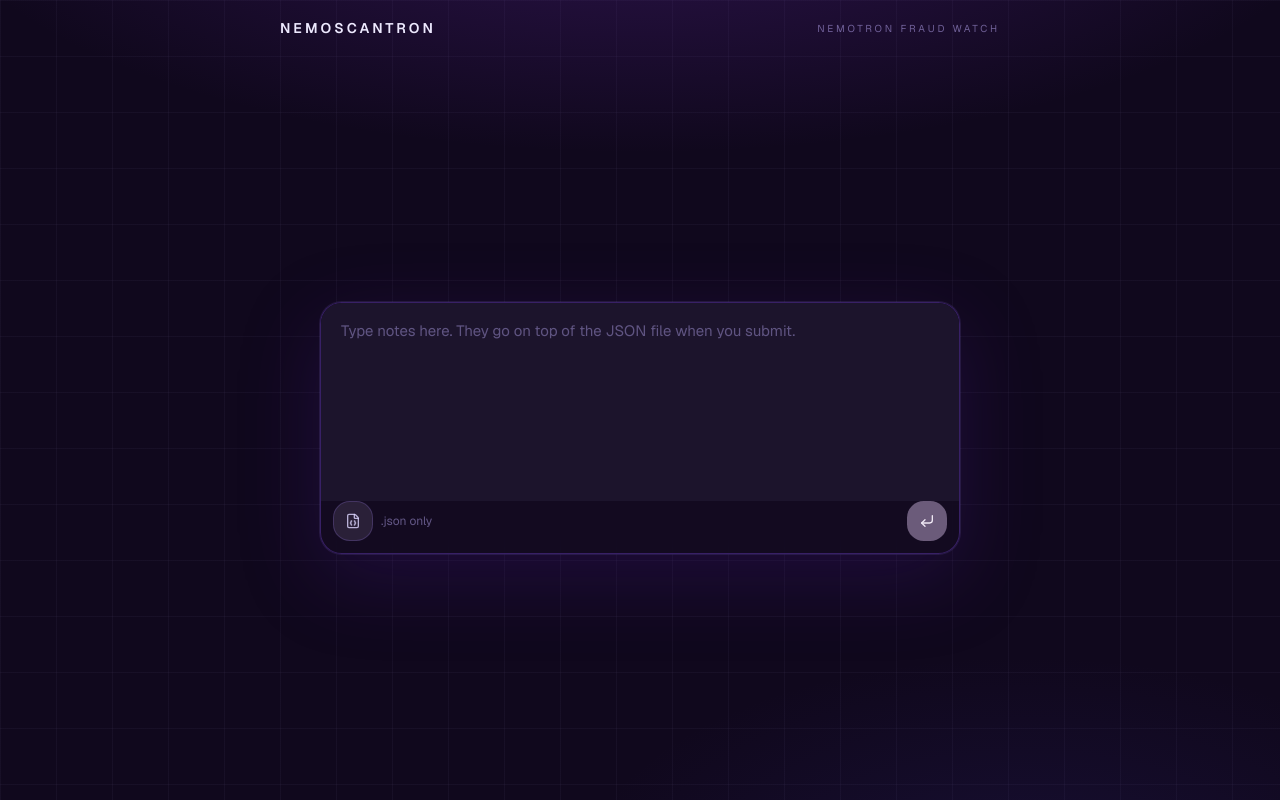
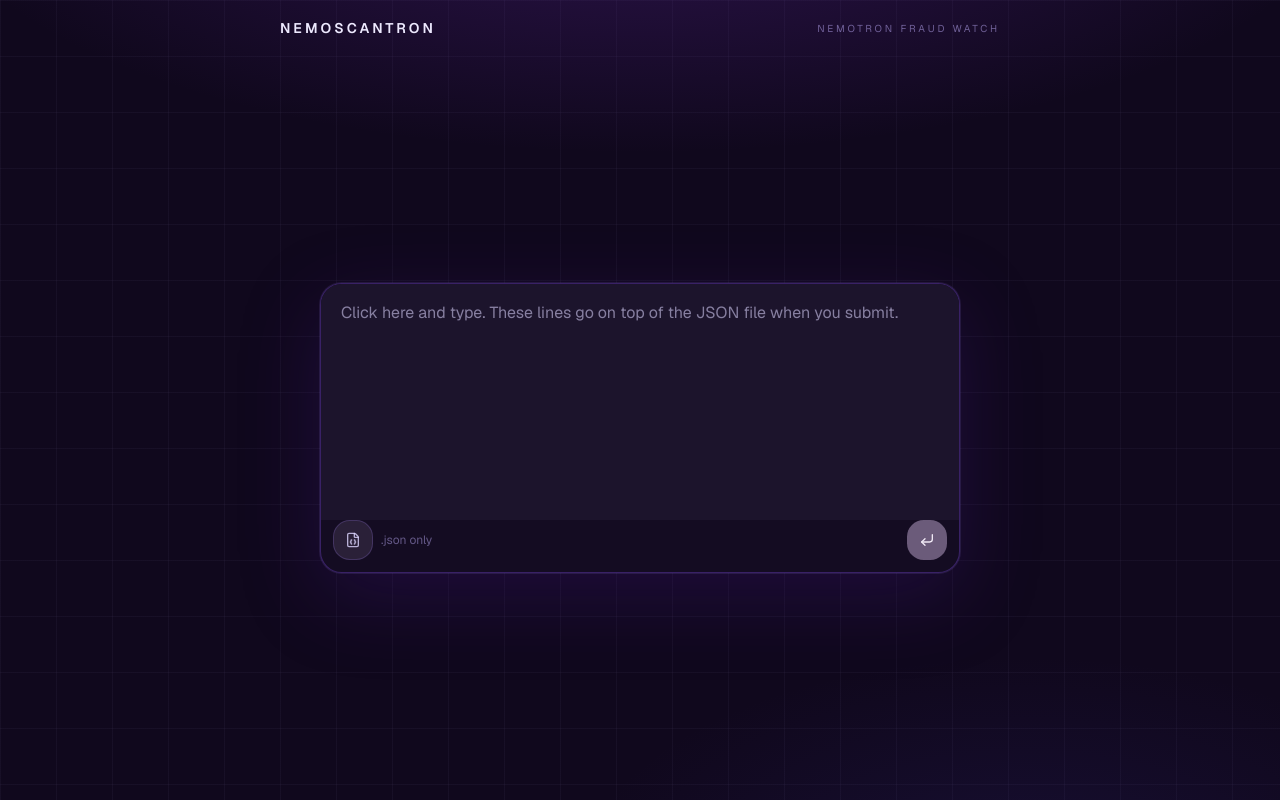
Before and after one commit to chrisyang-gg/NemoScantron, a Next.js app: page / in a window 1280 px wide. Built offline with nearby package versions, Linux system fonts and the light colour scheme.

Commit message:
Let the notes box accept typing before submit
Stop controlling the textarea from React, drop the wrapping form, and keep file drop on the upload button so the caret is not stolen.

Co-authored-by: mcqy999 <mcqy999@gmail.com>

```diff
--- a/src/app/globals.css
+++ b/src/app/globals.css
@@ -100,4 +100,9 @@
   html {
     @apply font-sans;
   }
+  textarea#composer-notes {
+    pointer-events: auto;
+    user-select: text;
+    -webkit-user-select: text;
+  }
 }
--- a/src/app/layout.tsx
+++ b/src/app/layout.tsx
@@ -1,6 +1,5 @@
 import type { Metadata } from "next";
 import { Geist, Geist_Mono } from "next/font/google";
-import { TooltipProvider } from "@/components/ui/tooltip";
 import { SiteHeader } from "@/components/site/header";
 import { SiteFooter } from "@/components/site/footer";
 import "./globals.css";
@@ -31,11 +30,9 @@ export default function RootLayout({ children }: LayoutProps<"/">) {
       className={`${geistSans.variable} ${geistMono.variable} dark h-full antialiased`}
     >
       <body className="min-h-full flex flex-col bg-background text-foreground">
-        <TooltipProvider>
-          <SiteHeader />
-          <main className="flex flex-1 flex-col">{children}</main>
-          <SiteFooter />
-        </TooltipProvider>
+        <SiteHeader />
+        <main className="flex flex-1 flex-col">{children}</main>
+        <SiteFooter />
       </body>
     </html>
   );
--- a/src/components/site/composer.tsx
+++ b/src/components/site/composer.tsx
@@ -1,38 +1,39 @@
 "use client";
 
-import { useEffect, useRef, useState } from "react";
+import { useRef, useState } from "react";
 import { CornerDownLeft, FileJson, Loader2, X } from "lucide-react";
 import { cn } from "@/lib/utils";
 import type { AttachedJson } from "@/lib/pipeline/client-scan";
 
 export function Composer({
-  text,
+  initialText,
   file,
   locked,
   busy,
   error,
-  onText,
   onFile,
   onReject,
   onSubmit,
 }: {
-  text: string;
+  initialText: string;
   file: AttachedJson | null;
   locked: boolean;
   busy: boolean;
   error: string | null;
-  onText: (value: string) => void;
   onFile: (file: AttachedJson | null) => void;
   onReject: (message: string) => void;
-  onSubmit: () => void;
+  onSubmit: (notes: string) => void;
 }) {
-  const inputRef = useRef<HTMLInputElement>(null);
   const textRef = useRef<HTMLTextAreaElement>(null);
   const [dragging, setDragging] = useState(false);
 
-  useEffect(() => {
+  function notes() {
+    return textRef.current?.value ?? "";
+  }
+
+  function focusNotes() {
     if (!locked) textRef.current?.focus();
-  }, [locked]);
+  }
 
   async function takeFile(next: File | undefined) {
     if (!next || locked) return;
@@ -61,64 +62,76 @@ export function Composer({
   }
 
   return (
-    <form
+    <div
       className={cn(
-        "relative flex w-full flex-col overflow-hidden rounded-2xl border bg-[#140c22]/80 shadow-[0_0_0_1px_rgba(167,139,250,0.12),0_24px_80px_rgba(76,29,149,0.25)] backdrop-blur-md transition-all duration-700",
-        dragging && !locked && "border-violet-400/70 shadow-[0_0_40px_rgba(167,139,250,0.35)]",
-        locked
-          ? "border-violet-950/80 opacity-55"
-          : "border-violet-500/30 hover:border-violet-400/40",
+        "relative z-20 flex w-full flex-col overflow-hidden rounded-2xl border bg-[#140c22] shadow-[0_0_0_1px_rgba(167,139,250,0.12),0_24px_80px_rgba(76,29,149,0.25)]",
+        dragging && !locked && "border-violet-400/70",
+        locked ? "border-violet-950/80 opacity-55" : "border-violet-500/30",
       )}
-      onSubmit={(event) => {
+      onMouseDown={(event) => {
+        const target = event.target as HTMLElement;
+        if (target.closest("button, input, textarea, label, a")) return;
         event.preventDefault();
-        if (!locked && !busy) onSubmit();
-      }}
-      onDragEnter={(event) => {
-        event.preventDefault();
-        if (!locked) setDragging(true);
-      }}
-      onDragOver={(event) => event.preventDefault()}
-      onDragLeave={() => setDragging(false)}
-      onDrop={(event) => {
-        event.preventDefault();
-        setDragging(false);
-        void takeFile(event.dataTransfer.files[0]);
+        focusNotes();
       }}
     >
+      <label htmlFor="composer-notes" className="sr-only">
+        Notes to put on top of the JSON file
+      </label>
       <textarea
+        id="composer-notes"
         ref={textRef}
-        value={text}
-        onChange={(event) => onText(event.target.value)}
-        readOnly={locked}
-        rows={7}
+        name="notes"
+        defaultValue={initialText}
+        autoFocus
+        autoComplete="off"
+        autoCorrect="on"
         spellCheck
-        placeholder="Type notes here. They go on top of the JSON file when you submit."
-        className="min-h-[168px] w-full resize-none bg-[#1c142c] px-5 pt-4 pb-3 text-[15px] leading-relaxed text-violet-50 caret-violet-100 outline-none selection:bg-violet-500/40 placeholder:text-violet-300/40 read-only:cursor-default read-only:text-violet-200/70"
+        rows={8}
+        tabIndex={0}
+        {...(locked ? { readOnly: true } : {})}
+        placeholder="Click here and type. These lines go on top of the JSON file when you submit."
+        className="relative z-20 min-h-[180px] w-full cursor-text resize-none border-0 bg-[#1c142c] px-5 pt-4 pb-3 text-[16px] leading-relaxed text-violet-50 caret-violet-100 outline-none select-text selection:bg-violet-500/40 placeholder:text-violet-200/55"
         onKeyDown={(event) => {
           if ((event.metaKey || event.ctrlKey) && event.key === "Enter" && !locked && !busy) {
             event.preventDefault();
-            onSubmit();
+            onSubmit(notes());
           }
         }}
       />
 
-      {dragging && !locked ? (
-        <div className="pointer-events-none absolute inset-0 flex items-center justify-center bg-violet-950/50 text-sm text-violet-100">
-          Drop a .json file
-        </div>
-      ) : null}
-
-      <div className="flex items-center justify-between px-3 pb-3">
+      <div className="relative z-20 flex items-center justify-between px-3 pb-3">
         <div className="flex min-w-0 items-center gap-2">
-          <button
-            type="button"
-            disabled={locked || busy}
-            onClick={() => inputRef.current?.click()}
-            className="flex size-10 items-center justify-center rounded-xl border border-violet-400/20 bg-[#2a2038] text-violet-200/80 transition hover:bg-[#342848] disabled:pointer-events-none"
-            aria-label="Upload JSON file"
+          <label
+            className={cn(
+              "flex size-10 cursor-pointer items-center justify-center rounded-xl border border-violet-400/20 bg-[#2a2038] text-violet-200/80 transition hover:bg-[#342848]",
+              (locked || busy) && "pointer-events-none opacity-50",
+            )}
+            onDragEnter={(event) => {
+              event.preventDefault();
+              if (!locked) setDragging(true);
+            }}
+            onDragOver={(event) => event.preventDefault()}
+            onDragLeave={() => setDragging(false)}
+            onDrop={(event) => {
+              event.preventDefault();
+              setDragging(false);
+              void takeFile(event.dataTransfer.files[0]);
+            }}
           >
             <FileJson className="size-4" />
-          </button>
+            <input
+              type="file"
+              accept=".json,application/json"
+              hidden
+              disabled={locked}
+              onChange={(event) => {
+                void takeFile(event.target.files?.[0]);
+                event.target.value = "";
+              }}
+            />
+            <span className="sr-only">Upload JSON file</span>
+          </label>
           {file ? (
             <span className="flex min-w-0 items-center gap-1.5 rounded-full border border-violet-400/20 bg-violet-500/10 px-2.5 py-1 text-xs text-violet-100">
               <span className="truncate">{file.name}</span>
@@ -135,20 +148,9 @@ export function Composer({
             </span>
           ) : (
             <span className="hidden text-xs text-violet-300/45 sm:inline">
-              .json only
+              {dragging ? "Drop JSON" : ".json only"}
             </span>
           )}
-          <input
-            ref={inputRef}
-            type="file"
-            accept=".json,application/json"
-            className="sr-only"
-            disabled={locked}
-            onChange={(event) => {
-              void takeFile(event.target.files?.[0]);
-              event.target.value = "";
-            }}
-          />
         </div>
 
         {locked ? (
@@ -157,8 +159,9 @@ export function Composer({
           </span>
         ) : (
           <button
-            type="submit"
+            type="button"
             disabled={busy}
+            onClick={() => onSubmit(notes())}
             className="flex size-10 items-center justify-center rounded-xl bg-[#6b5b7a] text-[#efe8f4] transition hover:bg-[#7a6a89] disabled:opacity-60"
             aria-label="Submit"
           >
@@ -176,6 +179,6 @@ export function Composer({
           {error}
         </p>
       ) : null}
-    </form>
+    </div>
   );
 }
--- a/src/components/site/scan-view.tsx
+++ b/src/components/site/scan-view.tsx
@@ -15,6 +15,7 @@ type Phase = "compose" | "locked" | "editing";
 
 export function ScanView() {
   const [phase, setPhase] = useState<Phase>("compose");
+  const [notesKey, setNotesKey] = useState(0);
   const [text, setText] = useState("");
   const [file, setFile] = useState<AttachedJson | null>(null);
   const [error, setError] = useState<string | null>(null);
@@ -27,16 +28,17 @@ export function ScanView() {
   const gaugeVisible = phase !== "compose";
   const locked = phase === "locked";
 
-  async function submit() {
+  async function submit(notes: string) {
+    setText(notes);
     setBusy(true);
     setError(null);
-    const result = scoreSubmission({ text, file });
+    const result = scoreSubmission({ text: notes, file });
     if (!result.ok) {
       setBusy(false);
       setError(result.error);
       return;
     }
-    await sendToBackend(buildBackendPayload(text, file));
+    await sendToBackend(buildBackendPayload(notes, file));
     setBusy(false);
     setScore(result.score);
     setSummary(result.reasoning.explanation?.headline ?? result.reasoning.summary);
@@ -59,6 +61,7 @@ export function ScanView() {
     setScore(0);
     setSummary(null);
     setDroppedNote(null);
+    setNotesKey((value) => value + 1);
     setPhase("compose");
   }
 
@@ -72,12 +75,13 @@ export function ScanView() {
     <div className="relative mx-auto flex min-h-[calc(100dvh-3.5rem)] w-full max-w-3xl flex-col px-4 py-6 md:px-6">
       <div
         className={cn(
-          "flex flex-col items-center overflow-hidden transition-all duration-700 ease-in-out",
+          "pointer-events-none flex flex-col items-center overflow-hidden transition-all duration-700 ease-in-out",
           gaugeVisible
             ? "mb-4 max-h-[460px] flex-1 opacity-100"
             : "mb-0 max-h-0 flex-none opacity-0",
         )}
         aria-hidden={!gaugeVisible}
+        inert={!gaugeVisible ? true : undefined}
       >
         <div className="flex flex-1 flex-col items-center justify-center">
           {gaugeVisible ? (
@@ -129,12 +133,12 @@ export function ScanView() {
         ) : null}
 
         <Composer
-          text={text}
+          key={notesKey}
+          initialText={text}
           file={file}
           locked={locked}
           busy={busy}
           error={error}
-          onText={setText}
           onFile={(next) => {
             setFile(next);
             setError(null);
```
